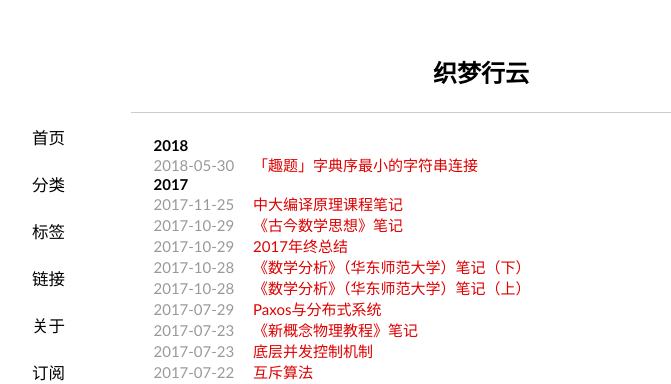
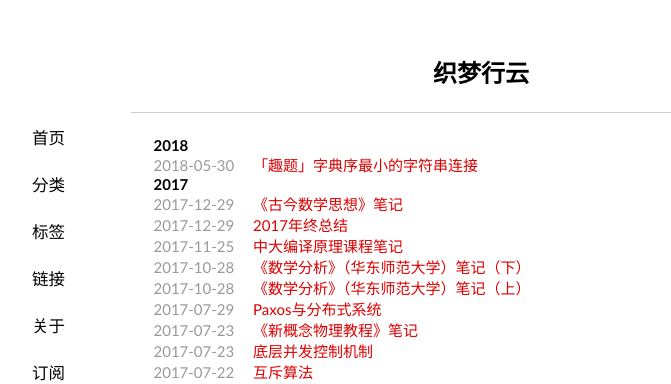
Before and after one commit to lam8da/lam8da.github.io, a Jekyll site: the page built from index.md, in a window 1280 px wide. Shown: the top 384 px of the page, without its empty margins (159-830 px from the left). Built offline with Jekyll 4.4.1, drawn with Linux system fonts in a browser that asks for light colours; nearby versions of some CDN libraries.

Commit message:
Fix dates

```diff
--- a/_posts/2017-12-29-2017-summary.md
+++ b/_posts/2017-12-29-2017-summary.md
@@ -1,7 +1,7 @@
 ---
 layout: post
 title: 2017年终总结
-date: 2017-10-29 00:00:00 +0000
+date: 2017-12-29 00:00:00 +0000
 categories:
     - 活着&生活
 tags:
--- a/_posts/2017-12-29-mathematical-thought-from-ancient-to-modern-times-notes.md
+++ b/_posts/2017-12-29-mathematical-thought-from-ancient-to-modern-times-notes.md
@@ -1,7 +1,7 @@
 ---
 layout: post
 title: 《古今数学思想》笔记
-date: 2017-10-29 00:00:01 +0000
+date: 2017-12-29 00:00:01 +0000
 categories:
     - 数学&物理
 tags:
```
